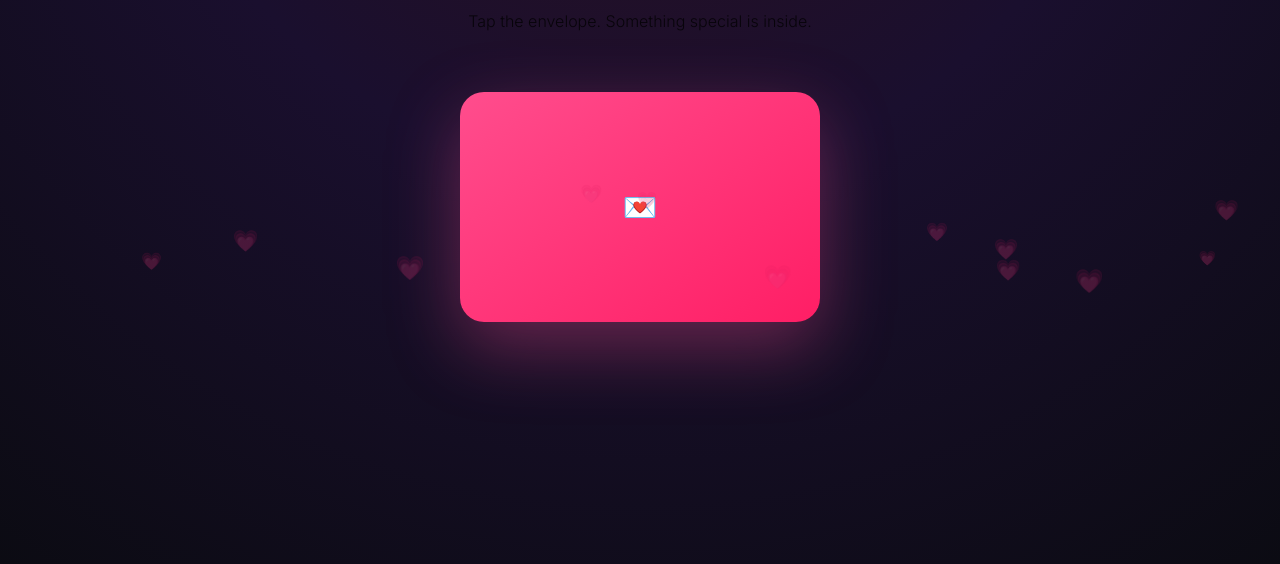
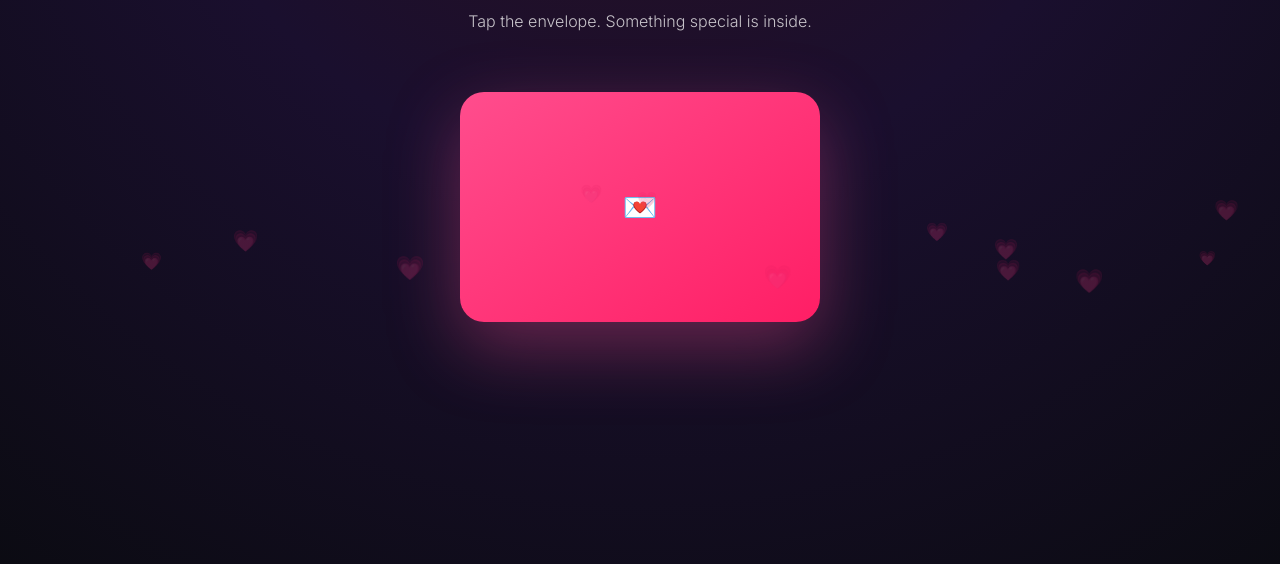
Before and after one commit to agarwalom24-lab/akshata, a plain HTML site: page index.html in a window 1280 px wide. Shown: the part 318-882 px from the top of the page. Drawn offline with nearby package versions, Linux system fonts and the light colour scheme.

Commit message:
Update index.html

```diff
--- a/index.html
+++ b/index.html
@@ -14,15 +14,13 @@
     body {
   margin: 0;
   font-family: "Inter", sans-serif;
-
-      /* ✨ Softer romantic background */
   background: radial-gradient(
     circle at top,
     #2a1020 0%,
     #1a0f2e 45%,
     #0b0b12 100%
   );
-
+  color: white;
   overflow: hidden;
   text-align: center;
 }
```
Lines whose indentation alone changed are shown as unchanged.
